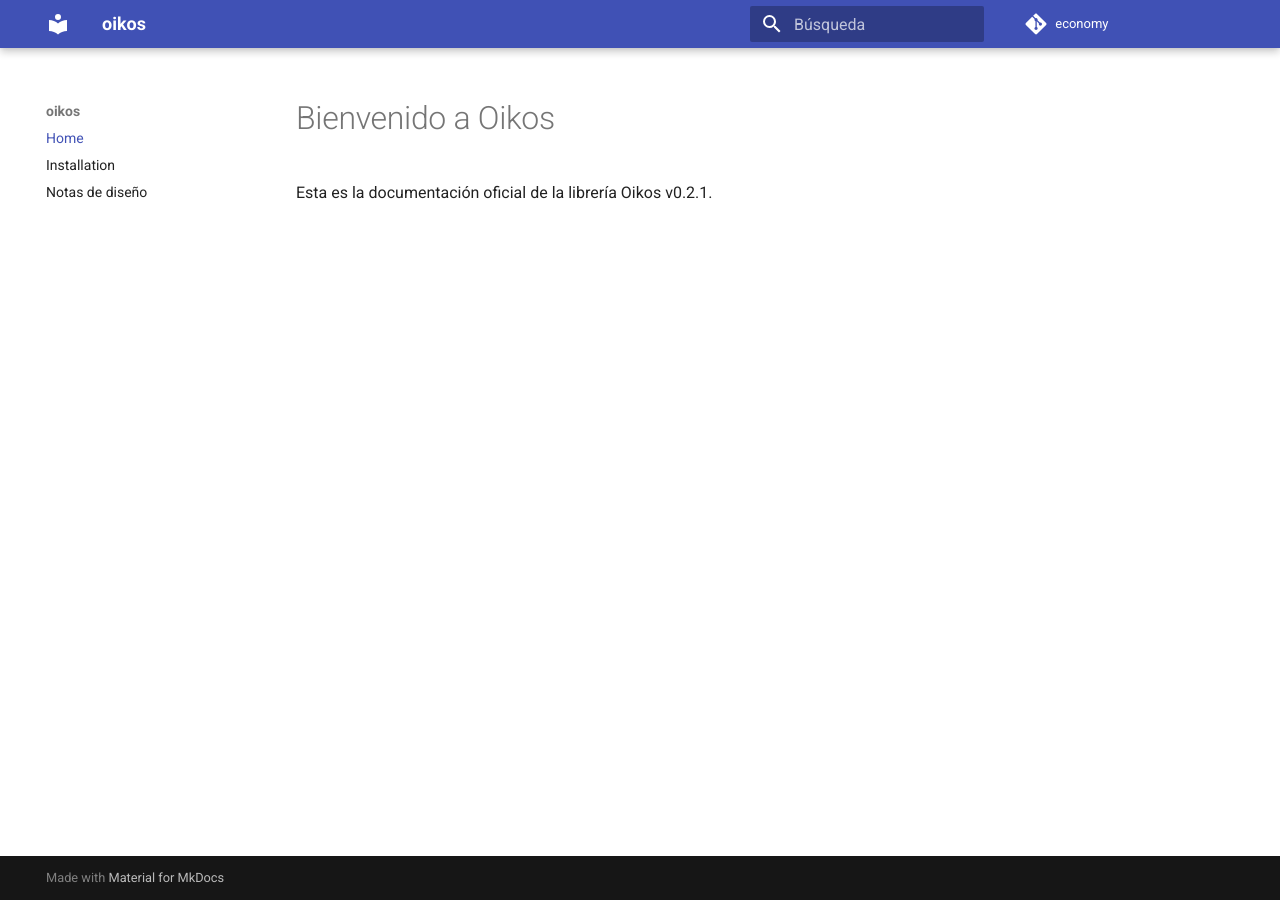
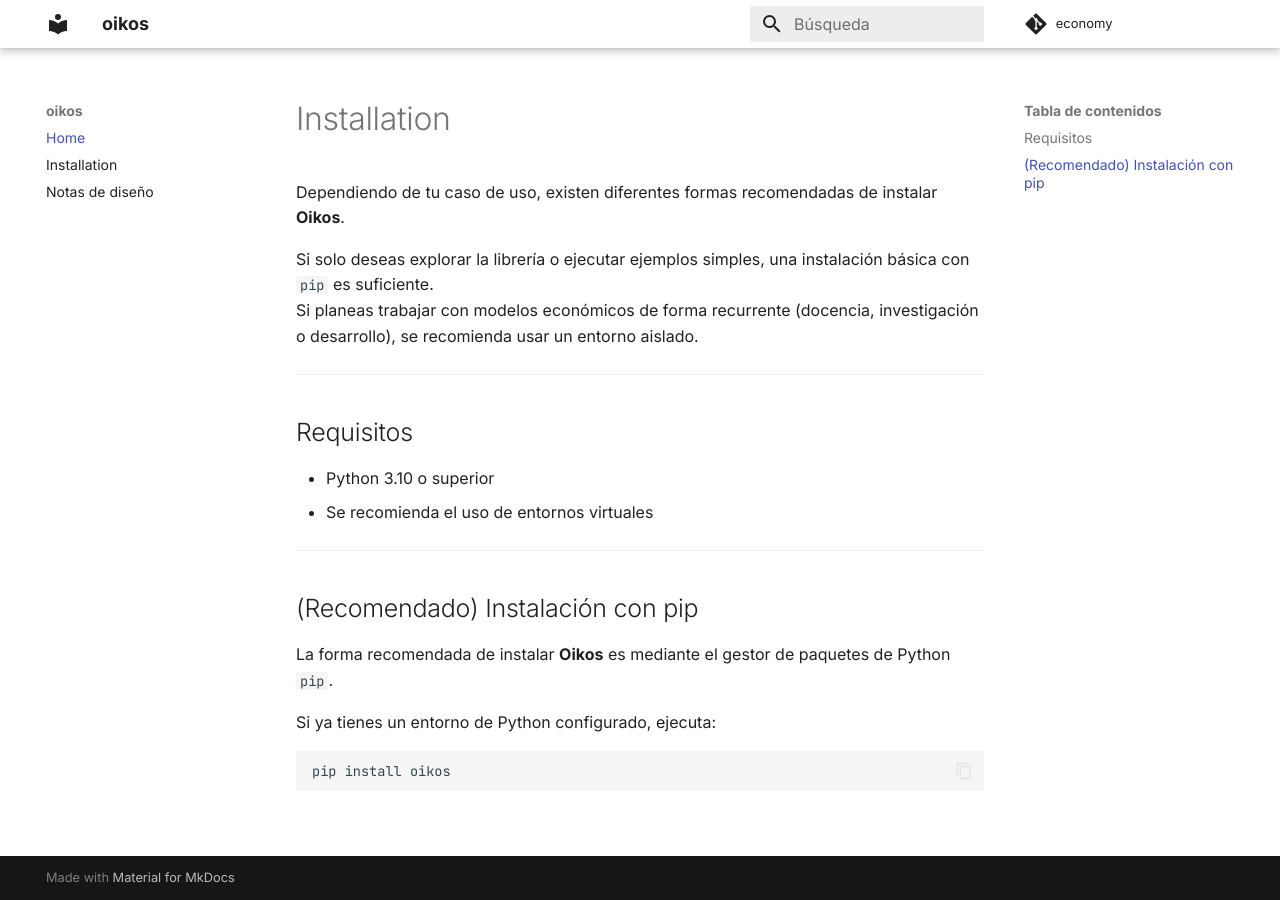
Before and after one commit to marcosjuniorhernandez/economy, an MkDocs documentation site: the page built from docs/index.md, in a window 1280 px wide. Built offline with MkDocs 1.6.1 and Material for MkDocs 9.7.7, drawn with Linux system fonts in a browser that asks for light colours; comment, search, counter and statistics services are not loaded.

````diff
--- a/docs/index.md
+++ b/docs/index.md
@@ -1,2 +1,25 @@
-# Bienvenido a Oikos
-Esta es la documentación oficial de la librería Oikos v0.2.1.
+# Installation
+
+Dependiendo de tu caso de uso, existen diferentes formas recomendadas de instalar **Oikos**.
+
+Si solo deseas explorar la librería o ejecutar ejemplos simples, una instalación básica con `pip` es suficiente.
+Si planeas trabajar con modelos económicos de forma recurrente (docencia, investigación o desarrollo), se recomienda usar un entorno aislado.
+
+---
+
+## Requisitos
+
+- Python 3.10 o superior
+- Se recomienda el uso de entornos virtuales
+
+---
+
+## (Recomendado) Instalación con pip
+
+La forma recomendada de instalar **Oikos** es mediante el gestor de paquetes de Python `pip`.
+
+Si ya tienes un entorno de Python configurado, ejecuta:
+
+```bash
+pip install oikos
+```
--- a/mkdocs.yml
+++ b/mkdocs.yml
@@ -7,17 +7,22 @@ repo_name: economy
 theme:
   name: material
   language: es
+  font:
+    text: Inter
+    code: JetBrains Mono
   features:
     - navigation.sections
     - navigation.top
+    - navigation.expand
     - content.code.copy
+    - content.tabs.link
   palette:
     - scheme: default
-      primary: indigo
-      accent: teal
+      primary: white
+      accent: indigo
     - scheme: slate
-      primary: indigo
-      accent: teal
+      primary: black
+      accent: indigo
 
 nav:
   - Home: index.md
@@ -30,9 +35,12 @@ markdown_extensions:
   - admonition
   - pymdownx.details
   - pymdownx.superfences
-  - pymdownx.highlight
+  - pymdownx.highlight:
+      use_pygments: true
   - pymdownx.inlinehilite
   - pymdownx.snippets
+  - pymdownx.tabbed:
+      alternate_style: true
 
 extra_javascript:
   - https://cdn.jsdelivr.net/npm/mathjax@3/es5/tex-mml-chtml.js
````
Also changed, not shown: docs/changelog.md (added, +185 -0 lines), docs/imgs/v0.1.0 (1).png (added), docs/imgs/v0.1.0 (2).png (added), 1 other file.
